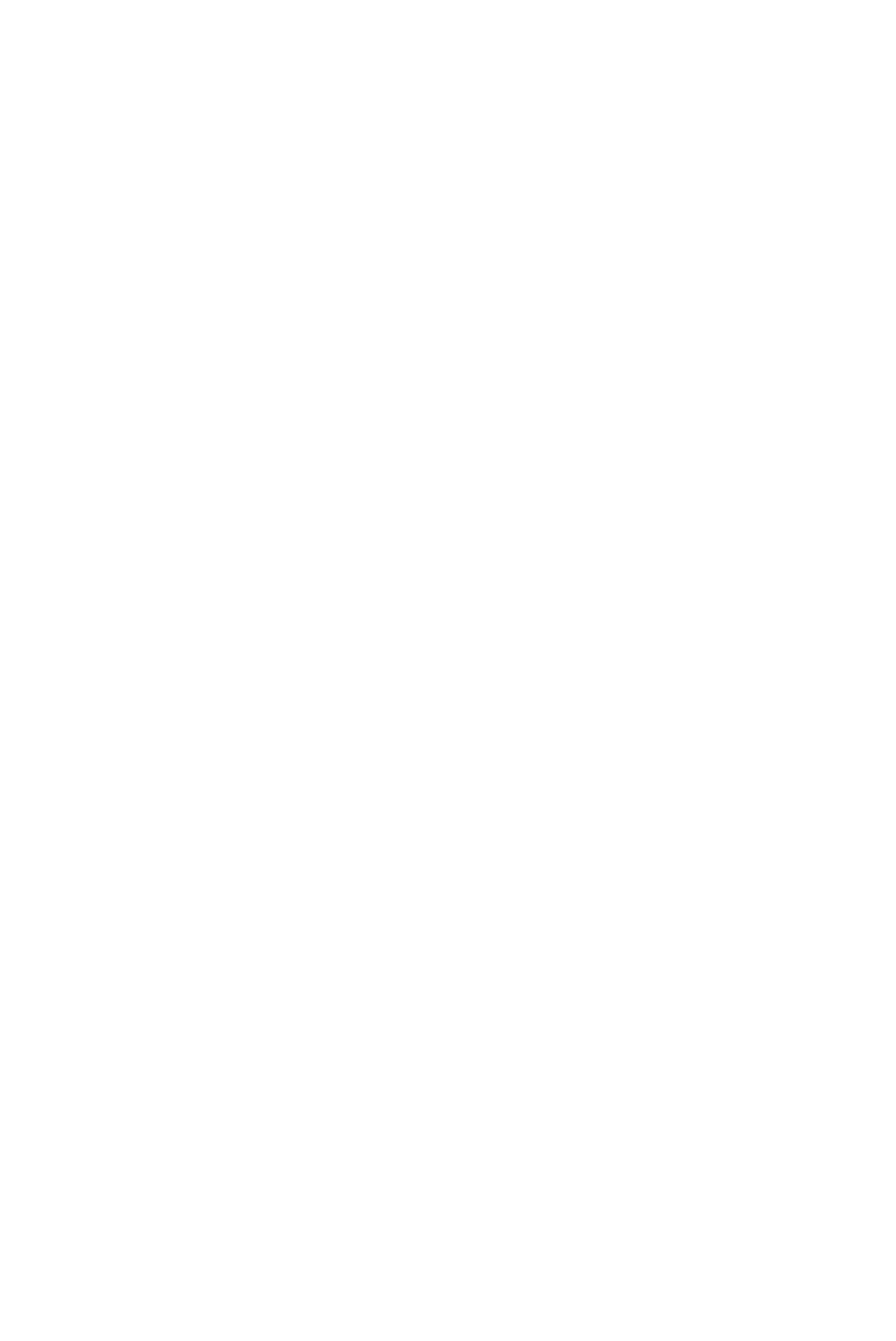
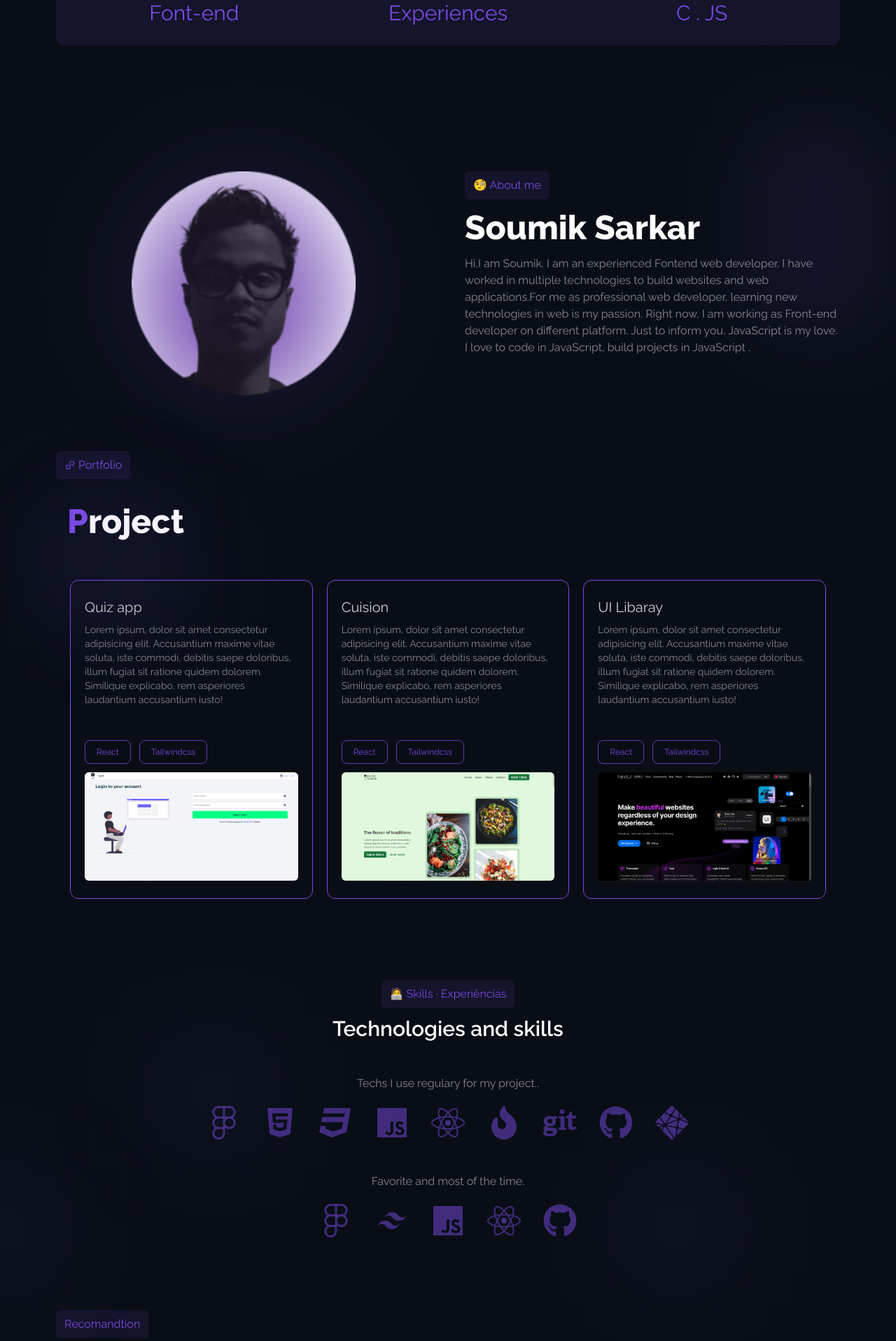
Before and after one commit to Soum-ik/developer_portfolio, a React (Vite) app: page / in a window 1280 px wide. Shown: the part 880-2797 px from the top of the page at 70% size. Before the commit the page ends 800 px from the top, so only its background shows below. Built offline with nearby package versions, Linux system fonts and the light colour scheme.

Commit message:
#2 Issius Navbar pop-up page

```diff
--- a/src/App.jsx
+++ b/src/App.jsx
@@ -1,11 +1,7 @@
-import Nav from "./components/moblie-nav/Nav";
-import About from "./components/about";
-import Expreience from "./components/experience/experiences_ALl";
-import Project from "./components/project";
-import Hero from "./components/hero";
+
 import { Routes, Route } from "react-router-dom";
-// import Technology from "./components/tecnologys/Techonolgy";
-
+import Recomandation from "./components/recomandation";
+import Home from "./pages/Home";
 
 
 export default function App() {
@@ -14,18 +10,7 @@ export default function App() {
       <Routes>
 
 
-        <Route path="/" element={<Nav/>}/>
-        <Route path="" element={<Hero/>}/>
-        <Route path="/" element={<Expreience/>}/>
-        <Route path="/" element={<About/>}/>
-        <Route path="/" element={<Project/>}/>
-        {/* <Route path="/" element={<About/>}/> */}
-      {/* <Nav />
-      <Hero />
-      <Expreience/>
-      <About />
-      <Project/> */}
-      {/* <Videos/> */}
+        <Route path="/" element={<Home  />}/>
       </Routes>
     </div>
   );
--- a/src/components/about.jsx
+++ b/src/components/about.jsx
@@ -10,7 +10,7 @@ export default function About() {
         </div>
         <div className="">
           <p className="sing">🧐 About me</p>
-          <div className=" bg-mainColor/10 filter w-[200px] h-[300px] blur-3xl right-3 top-3 absolute"></div>
+          <div className=" bg-mainColor/10 filter sm:w-[200px] sm:h-[300px] blur-3xl right-3 top-3 absolute"></div>
           <h1 className="Tittle">Soumik Sarkar</h1>
           <p className=" text-white opacity-50 ">
             Hi,I am Soumik. I am an experienced Fontend web developer. I have
--- a/src/components/moblie-nav/Nav.jsx
+++ b/src/components/moblie-nav/Nav.jsx
@@ -1,5 +1,6 @@
 import React, { useState } from "react";
 import logo from "../../img/Logo.svg";
+import { Link } from "react-router-dom";
 
 import { AiOutlineAlignRight } from "react-icons/ai";
 import { GrClose } from "react-icons/gr";
@@ -58,12 +59,13 @@ export default function Nav() {
               <div className=" hidden md:block">
                 <ul className="flex space-x-8">
                   {manus.map((manu) => (
-                    <div
+                    <Link
+                      to="#te"
                       key={manu.id}
                       className=" first:text-mainColor opacity-50 hover:opacity-100 duration-500 cursor-pointer selection:select-none"
                     >
                       <li className="">{manu.name}</li>
-                    </div>
+                    </Link>
                   ))}
                 </ul>
               </div>
@@ -93,7 +95,7 @@ export default function Nav() {
                 : ` hidden`
             }
           >
-            <div className=" ease-in-out md:hidden duration-700 bg-mainColor w-full">
+            <div className=" ease-in-out md:hidden duration-700 bg-mainColor w-full z-50">
               <ul className="flex flex-col space-y-4 mx-6 my-10 ">
                 {manus.map((manu) => (
                   <div
--- a/src/components/project.jsx
+++ b/src/components/project.jsx
@@ -10,6 +10,9 @@ export default function Project() {
           <AiOutlineLink className=" hover:bg-mainColor/10 duration-500 rounded-xl hover:w-6 hover:h-5 hover:p-1" />
           <h1 className=" ">Portfolio</h1>
         </div>
+        {/* <div className=" custom_Blur absolute bottom-7 left-52"></div> */}
+        <div className=" custom_Blur absolute top-2 left-4"></div>
+        <div className=" custom_Blur absolute "></div>
         <div className=" flex md:flex-row flex-col justify-between md:px-4">
           <div>
             <p className="Tittle first-letter:odd:text-mainColor">Project</p>
--- a/src/components/recomandation.jsx
+++ b/src/components/recomandation.jsx
@@ -1,22 +1,40 @@
 import Recomandations from "./util/recomandtion";
+import { BiRightArrow, BiLeftArrow } from "react-icons/bi";
 
 export default function Recomandation() {
   return (
-    <div className=" container">
-      <div>
-        <div>
-          {" "}
-          <h1 className=" sing">Recomandtion</h1>
+    <div className=" pt-6 container py-7">
+      <div className=" space-y-8">
+        <h1 className=" sing">Recomandtion</h1>
+        <div className=" space-y-4 flex flex-row items-center justify-between">
           <p className="Tittle"> Meet Up</p>
+          <button className=" flex flex-row gap-2">
+            <BiLeftArrow size={30} className=" bg-mainColor/30" />
+            <BiRightArrow size={30} className=" bg-mainColor/30" />
+          </button>
+        </div>
+        <div className=" custom_Blur absolute bottom-7 sm:left-52">
+
         </div>
         <div className=" custom_Grid">
-            {
-                Recomandations.map((rec) => (
-                    <div className="" key={rec.id}>
-
-                    </div>
-                ))
-            }
+          {Recomandations.map((rec) => (
+            <div
+              className=" border border-mainColor/25 bg-gradient-to-b from-mainColor/5 to-white/5 rounded-2xl px-6 py-6 text-white/50 space-y-6"
+              key={rec.id}
+            >
+              <div>
+                <h1 className=" text-5xl">{rec.icon}</h1>
+                <h1 className=" text-base">{rec.text}</h1>
+              </div>
+              <div className=" flex space-x-5">
+                <img src={rec.Image} alt="" />
+                <div className=" flex flex-col">
+                  <h1 className="text-white">{rec.name}</h1>
+                  <h1 className=" text-mainColor/50">{rec.dep}</h1>
+                </div>
+              </div>
+            </div>
+          ))}
         </div>
       </div>
     </div>
--- a/src/components/tecnologys/Techonolgy.jsx
+++ b/src/components/tecnologys/Techonolgy.jsx
@@ -13,7 +13,7 @@ import { SiNetlify } from "react-icons/si";
 
 export default function Technology() {
   return (
-    <div className=" container text-white max-w-4xl">
+    <div className=" container text-white max-w-4xl" id="te">
       <div className=" -left-[300px] -bottom-5  absolute custom_Blur"></div>
       <div className="section space-y-14">
         <div className=" flex flex-col space-y-12">
@@ -23,38 +23,37 @@ export default function Technology() {
           </div>
           {/* <div className=" top-0 right-0 absolute custom_Blur"></div> */}
           <div className=" -bottom-4 right-2 absolute custom_Blur"></div>
-          <div className=" flex items-center justify-center flex-col space-y-5 ">
+          <div className=" flex items-center justify-center flex-col space-y-5 overflow-x-hidden ">
             <p className=" text-white/50 font-medium">
               Techs I use regulary for my project..
             </p>
             <div className=" flex space-x-8 md:text-5xl text-4xl  text-mainColor/50 ">
-              <FaFigma  className=" hover:shadow-xl shadow-white" />
-              <FaHtml5  className=" hover:shadow-xl shadow-white" />
-              <FaCss3  className=" hover:shadow-xl shadow-white" />
-              <FaJs  className=" hover:shadow-xl shadow-white" />
-              <FaReact  className=" hover:shadow-xl shadow-white" />
-              <FaFire  className=" hover:shadow-xl shadow-white" />
-              <FaGit  className=" hover:shadow-xl shadow-white" />
-              <FaGithub  className=" hover:shadow-xl shadow-white" />
-              <SiNetlify  className=" hover:shadow-xl shadow-white" />
+              <FaFigma className=" hover:shadow-xl shadow-white" />
+              <FaHtml5 className=" hover:shadow-xl shadow-white" />
+              <FaCss3 className=" hover:shadow-xl shadow-white" />
+              <FaJs className=" hover:shadow-xl shadow-white" />
+              <FaReact className=" hover:shadow-xl shadow-white" />
+              <FaFire className=" hover:shadow-xl shadow-white" />
+              <FaGit className=" hover:shadow-xl shadow-white" />
+              <FaGithub className=" hover:shadow-xl shadow-white" />
+              <SiNetlify className=" hover:shadow-xl shadow-white " />
             </div>
           </div>
 
           <div className=" bottom-78 left-0 absolute custom_Blur"></div>
-          <div className=" flex items-center justify-center flex-col space-y-5  ">
+          <div className=" flex items-center justify-center flex-col space-y-5 overflow-hidden">
             <p className=" text-white/50 font-medium">
               Favorite and most of the time.
             </p>
-            <div className=" overflow-x-auto">
-
-            <div className=" overflow-x-auto flex space-x-8 md:text-5xl text-4xl text-mainColor/50 ">
+            {/* <div className=" "> */}
+            <div className=" flex space-x-8 md:text-5xl text-4xl text-mainColor/50 ">
               <FaFigma />
               <BiLogoTailwindCss />
               <FaJs />
               <FaReact />
               <FaGithub />
             </div>
-            </div>
+            {/* </div> */}
           </div>
         </div>
       </div>
--- a/src/components/util/recomandtion.jsx
+++ b/src/components/util/recomandtion.jsx
@@ -1,9 +1,12 @@
+import logo from "../../img/Logo.svg";
+
 const Recomandations = [
   {
     id: 1,
     icon: ' " ',
     text: "Lorem ipsum dolor sit amet, consectetur adipisicing elit. Eos nisi voluptas ipsa culpa accusamus ratione tempore in officia quam aut modi, debitis nobis optio voluptate atque libero. Porro, quos magni.",
     name: "soumik",
+    Image: logo,
     dep: "font-end",
   },
   {
@@ -12,12 +15,14 @@ const Recomandations = [
     text: "Lorem ipsum dolor sit amet, consectetur adipisicing elit. Eos nisi voluptas ipsa culpa accusamus ratione tempore in officia quam aut modi, debitis nobis optio voluptate atque libero. Porro, quos magni.",
     name: "lora",
     dep: "font-end",
+    Image: logo,
   },
   {
     id: 3,
     icon: ' " ',
     text: "Lorem ipsum dolor sit amet, consectetur adipisicing elit. Eos nisi voluptas ipsa culpa accusamus ratione tempore in officia quam aut modi, debitis nobis optio voluptate atque libero. Porro, quos magni.",
     name: "dev",
+    Image: logo,
     dep: "font-end",
   },
 ];
--- a/src/index.css
+++ b/src/index.css
@@ -28,6 +28,6 @@
     @apply grid md:grid-cols-3 sm:grid-cols-2 grid-cols-1 md:space-y-0  gap-8
   }
   .custom_Blur{
-    @apply  w-48 rounded-3xl h-48 bg-mainColor/5 filter blur-3xl ;
+    @apply  w-56 rounded-3xl h-56 bg-mainColor/5 filter blur-3xl ;
   }
 }
--- a/src/pages/Home.jsx
+++ b/src/pages/Home.jsx
@@ -1,8 +1,23 @@
-import logoImg from "../img/Component1.png";
-import Asid from "./asid";
+import About from "../components/about";
+import Expreience from "../components/experience/experiences_ALl";
+import Hero from "../components/hero";
+import Nav from "../components/moblie-nav/Nav";
+import Project from "../components/project";
+import Recomandation from "../components/recomandation";
+import Technology from "../components/tecnologys/Techonolgy";
+
+
 
 export default function Home() {
-    <div className="container">
-
-    </div>
+  return (
+    <>
+      <Nav />
+      <Hero />
+      <Expreience/>
+      <About/>
+      <Project/>
+      <Technology/>
+      <Recomandation/>
+    </>
+  );
 }
```
Also changed, not shown: src/components/contact.jsx (added).
